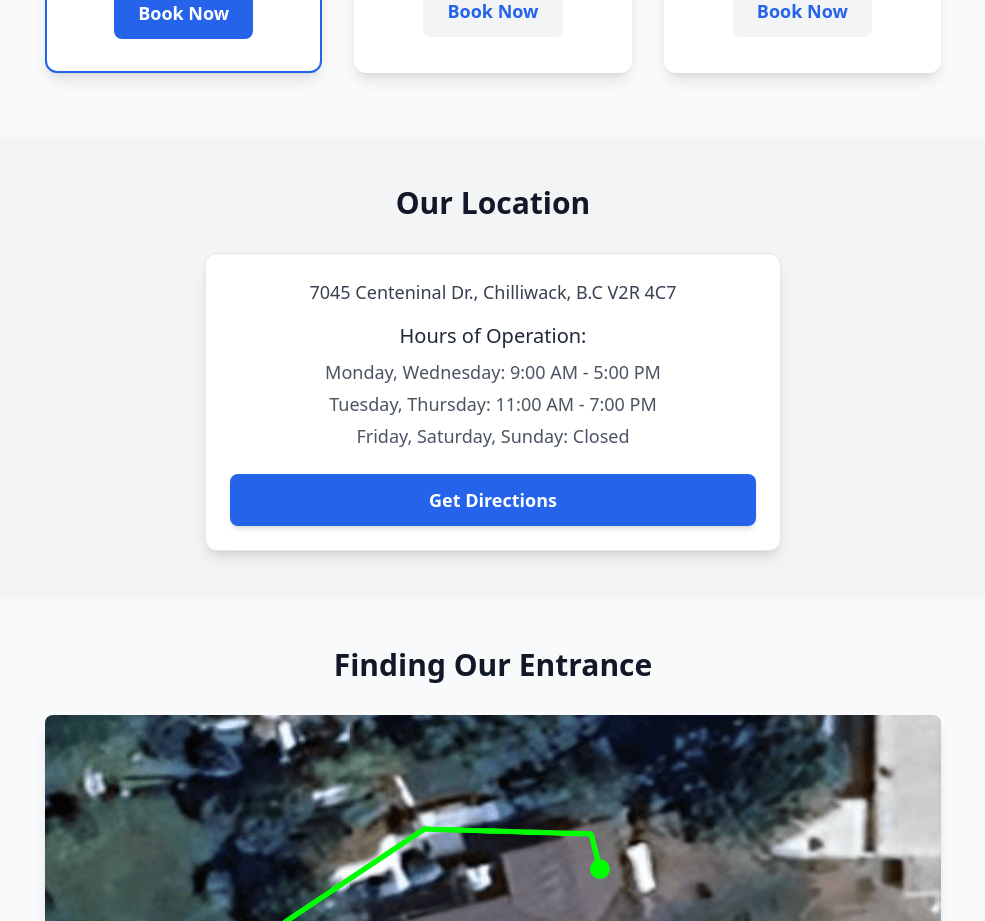
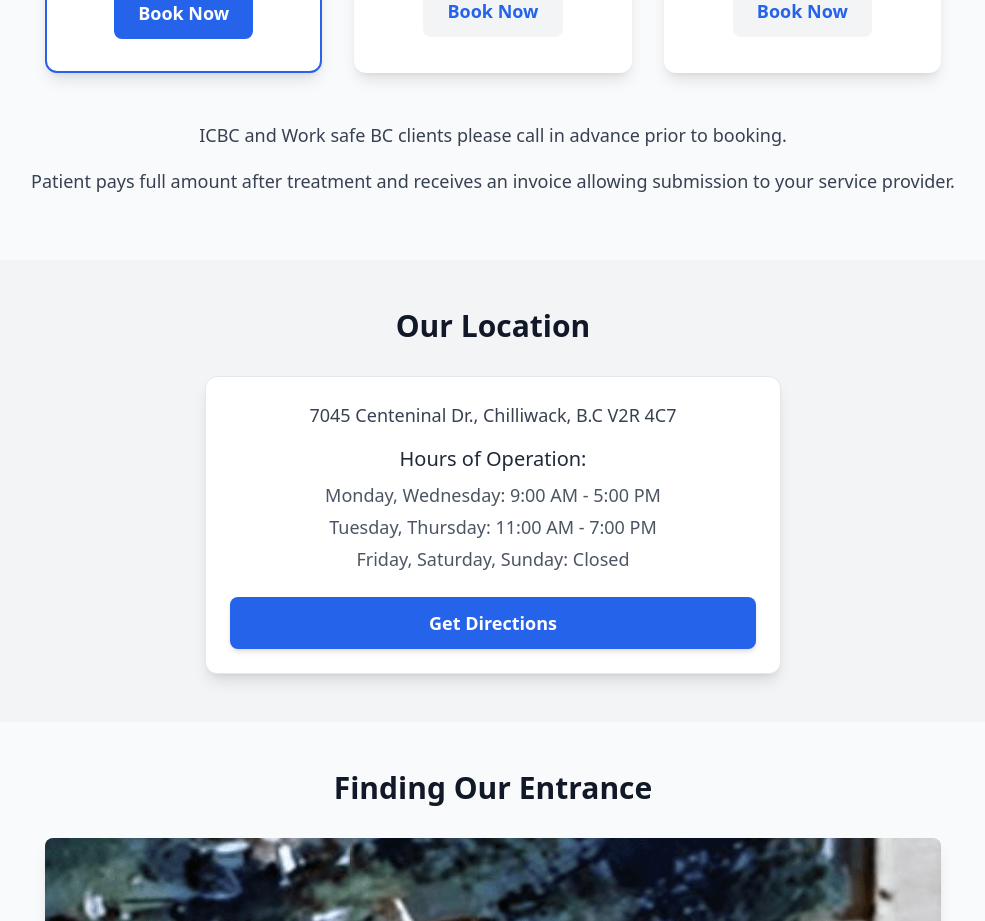
Before and after one commit to Jordain/SJRMT, a React (Vite) app: page / in a window 1280 px wide. Shown: the part 1440-2361 px from the top of the page, without its empty margins (147-1132 px from the left). Built offline with nearby package versions, Linux system fonts and the light colour scheme.

Commit message:
Treatment info update

```diff
--- a/src/components/LandingPage.jsx
+++ b/src/components/LandingPage.jsx
@@ -124,6 +124,14 @@ const LandingPage = () => {
                 </a>
               </div>
             ))}
+          </div>
+          <div className="text-center mt-12">
+            <p className="text-gray-700 text-lg leading-relaxed">
+            ICBC and Work safe BC clients please call in advance prior to booking.
+            </p>
+            <p className="text-gray-700 text-lg leading-relaxed mt-4">
+            Patient pays full amount after treatment and receives an invoice allowing submission to your service provider.
+            </p>
           </div>
         </div>
       </section>
```
